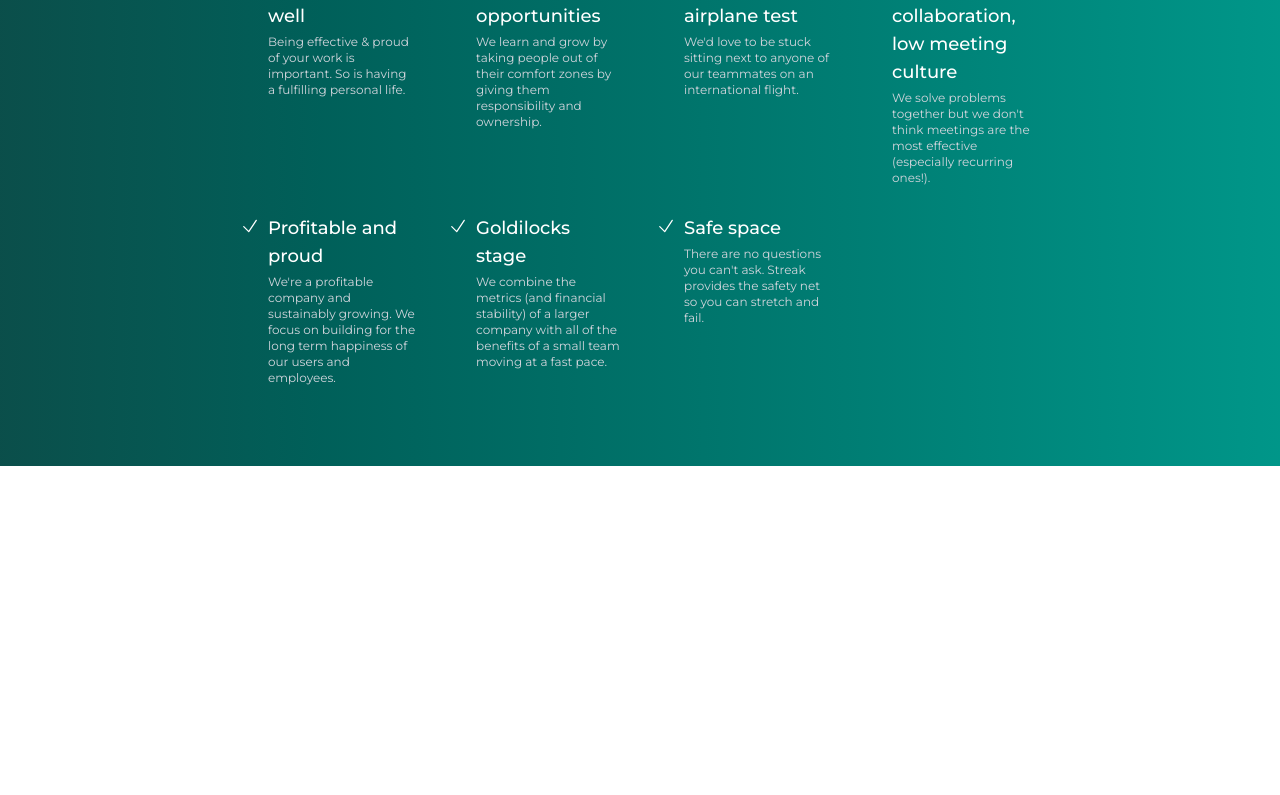
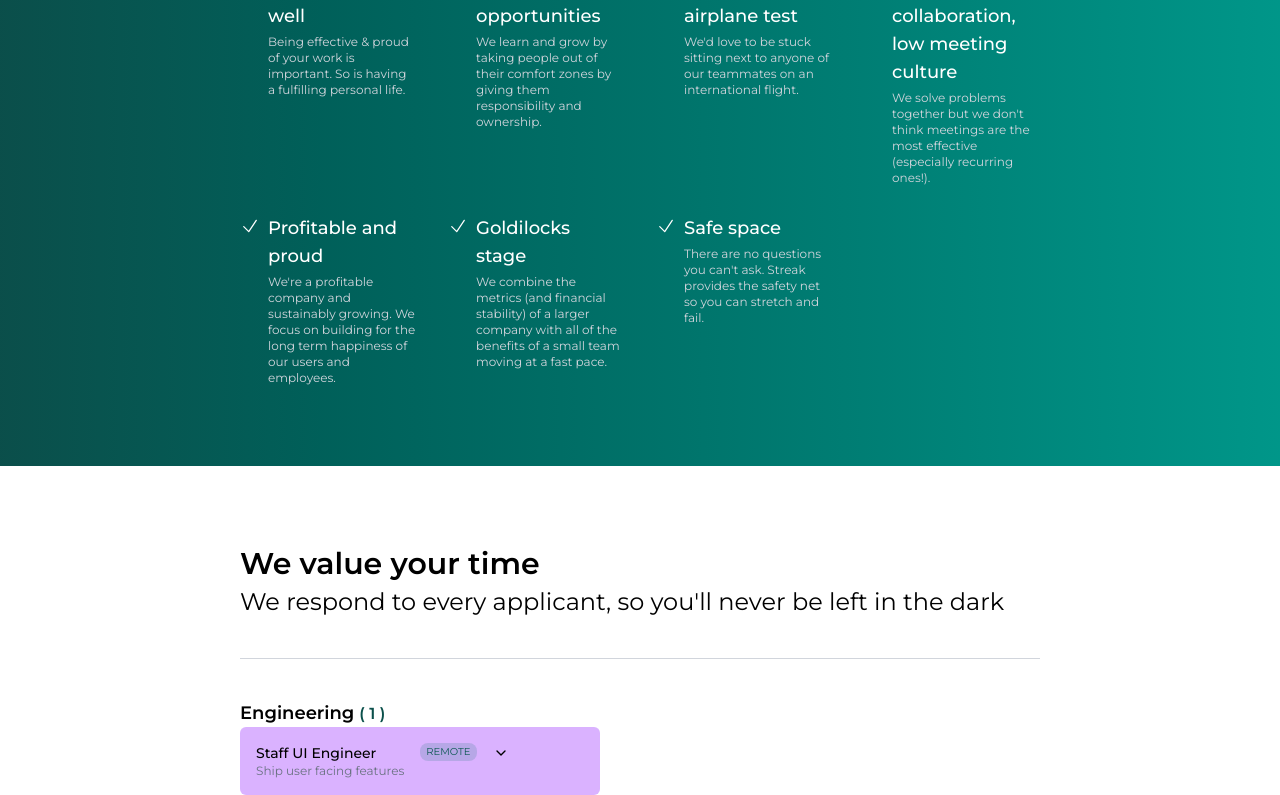
Before and after one commit to aayushcyy/bytely, a Next.js app: page /careers in a window 1280 px wide. Shown: the part 614-1409 px from the top of the page. Before the commit the page ends 1080 px from the top, so only its background shows below. Built offline with nearby package versions, Linux system fonts and the light colour scheme.

Commit message:
hiring section on going

```diff
--- /dev/null
+++ b/app/Component/Accordion.jsx
@@ -0,0 +1,29 @@
+import {
+  Accordion,
+  AccordionContent,
+  AccordionItem,
+  AccordionTrigger,
+} from "@/components/ui/accordion";
+
+export function AccordionDemo({ outline }) {
+  return (
+    <Accordion type="single" collapsible className="w-[45%]">
+      <AccordionItem value="item-1">
+        <AccordionTrigger className="cursor-pointer justify-normal bg-purple-300 px-4">
+          <div className="flex flex-col">
+            <p className="font-medium">{outline}</p>
+            <span className="text-gray-500 text-xs font-normal">
+              Ship user facing features
+            </span>
+          </div>
+          <p className="rounded-lg bg-[#006d662a] text-[#0e5954] text-[10px] uppercase font-normal px-1.5 py-0.5">
+            Remote
+          </p>
+        </AccordionTrigger>
+        <AccordionContent>
+          Yes. It adheres to the WAI-ARIA design pattern.
+        </AccordionContent>
+      </AccordionItem>
+    </Accordion>
+  );
+}
--- a/app/careers/page.jsx
+++ b/app/careers/page.jsx
@@ -8,12 +8,14 @@
   CheckIcon,
 } from "@heroicons/react/24/outline";
 import Link from "next/link";
+import { AccordionDemo } from "../Component/Accordion";
 
 export default function page() {
   return (
     <div className="w-full flex flex-col">
       <Navbar />
       <div className="flex flex-col gap-20">
+        {/* hero */}
         <section className="flex flex-col pt-28 items-center gap-4">
           <p className="text-4xl font-semibold">We're hiring</p>
           <p className="text-2xl">It's the most important thing we do</p>
@@ -22,6 +24,7 @@
             className="bg-[#08514D] px-4 py-3 text-white cursor-pointer text-base rounded-lg hover:bg-gradient-to-r from-teal-900 to-teal-600 mt-6"
           />
         </section>
+        {/* our values */}
         <section className="w-full py-20 flex flex-col px-60 bg-gradient-to-r from-teal-900 to-teal-600 text-white text-center">
           <p className="text-3xl font-semibold">Our values</p>
           <p className="text-2xl mt-1">and commitment to you</p>
@@ -116,6 +119,24 @@
             </div>
           </div>
         </section>
+        {/* Hiring section */}
+        <section className="flex flex-col px-60">
+          <div className="flex flex-col gap-1">
+            <p className="text-3xl font-semibold">We value your time</p>
+            <p className="text-2xl">
+              We respond to every applicant, so you'll never be left in the dark
+            </p>
+          </div>
+          <span className="h-[1px] bg-gray-300 w-full my-10" />
+          {/* Engineering */}
+          <div>
+            <p className="text-lg font-semibold">
+              Engineering{" "}
+              <span className="text-[#0B504B] text-base">( 1 )</span>
+            </p>
+            <AccordionDemo outline="Staff UI Engineer" />
+          </div>
+        </section>
       </div>
     </div>
   );
--- /dev/null
+++ b/components/ui/accordion.jsx
@@ -0,0 +1,64 @@
+"use client"
+
+import * as React from "react"
+import * as AccordionPrimitive from "@radix-ui/react-accordion"
+import { ChevronDownIcon } from "lucide-react"
+
+import { cn } from "@/lib/utils"
+
+function Accordion({
+  ...props
+}) {
+  return <AccordionPrimitive.Root data-slot="accordion" {...props} />;
+}
+
+function AccordionItem({
+  className,
+  ...props
+}) {
+  return (
+    (<AccordionPrimitive.Item
+      data-slot="accordion-item"
+      className={cn("border-b last:border-b-0", className)}
+      {...props} />)
+  );
+}
+
+function AccordionTrigger({
+  className,
+  children,
+  ...props
+}) {
+  return (
+    (<AccordionPrimitive.Header className="flex">
+      <AccordionPrimitive.Trigger
+        data-slot="accordion-trigger"
+        className={cn(
+          "focus-visible:border-ring focus-visible:ring-ring/50 flex flex-1 items-start justify-between gap-4 rounded-md py-4 text-left text-sm font-medium transition-all outline-none hover:underline focus-visible:ring-[3px] disabled:pointer-events-none disabled:opacity-50 [&[data-state=open]>svg]:rotate-180",
+          className
+        )}
+        {...props}>
+        {children}
+        <ChevronDownIcon
+          className="text-muted-foreground pointer-events-none size-4 shrink-0 translate-y-0.5 transition-transform duration-200" />
+      </AccordionPrimitive.Trigger>
+    </AccordionPrimitive.Header>)
+  );
+}
+
+function AccordionContent({
+  className,
+  children,
+  ...props
+}) {
+  return (
+    (<AccordionPrimitive.Content
+      data-slot="accordion-content"
+      className="data-[state=closed]:animate-accordion-up data-[state=open]:animate-accordion-down overflow-hidden text-sm"
+      {...props}>
+      <div className={cn("pt-0 pb-4", className)}>{children}</div>
+    </AccordionPrimitive.Content>)
+  );
+}
+
+export { Accordion, AccordionItem, AccordionTrigger, AccordionContent }
--- a/package.json
+++ b/package.json
@@ -10,6 +10,7 @@
   },
   "dependencies": {
     "@heroicons/react": "^2.2.0",
+    "@radix-ui/react-accordion": "^1.2.8",
     "@radix-ui/react-hover-card": "^1.1.11",
     "@radix-ui/react-navigation-menu": "^1.2.10",
     "@radix-ui/react-slot": "^1.2.0",
```
Also changed, not shown: 1 other file (tests, documents, lock files or other folders).
